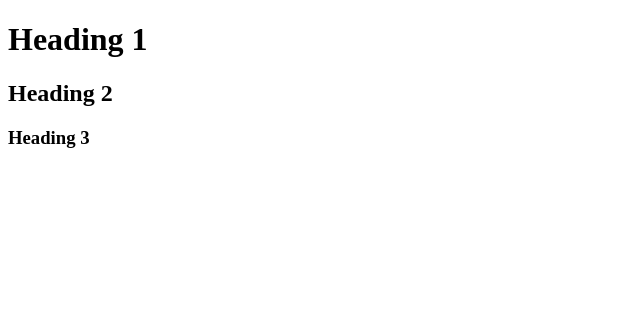
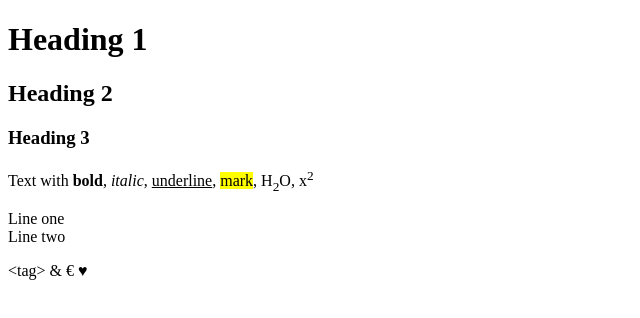
Before and after one commit to najeem-ali/WDW-0785, a plain HTML site: page Web Designing Workshop Assignment/Assignment 2/index.html in a window 1280 px wide. Shown: the whole page, without its empty margins (0-640 px from the left). Drawn offline with Linux system fonts and the light colour scheme.

Commit message:
Assignment 2 - Added text formatting and special characters

```diff
--- a/Web Designing Workshop Assignment/Assignment 2/index.html
+++ b/Web Designing Workshop Assignment/Assignment 2/index.html
@@ -8,5 +8,9 @@
     <h1>Heading 1</h1>
     <h2>Heading 2</h2>
     <h3>Heading 3</h3>
+
+    <p>Text with <b>bold</b>, <i>italic</i>, <u>underline</u>, <mark>mark</mark>, H<sub>2</sub>O, x<sup>2</sup></p>
+    <p>Line one<br>Line two</p>
+    <p>&lt;tag&gt; &amp; &euro; &hearts;</p>
 </body>
 </html>
```
